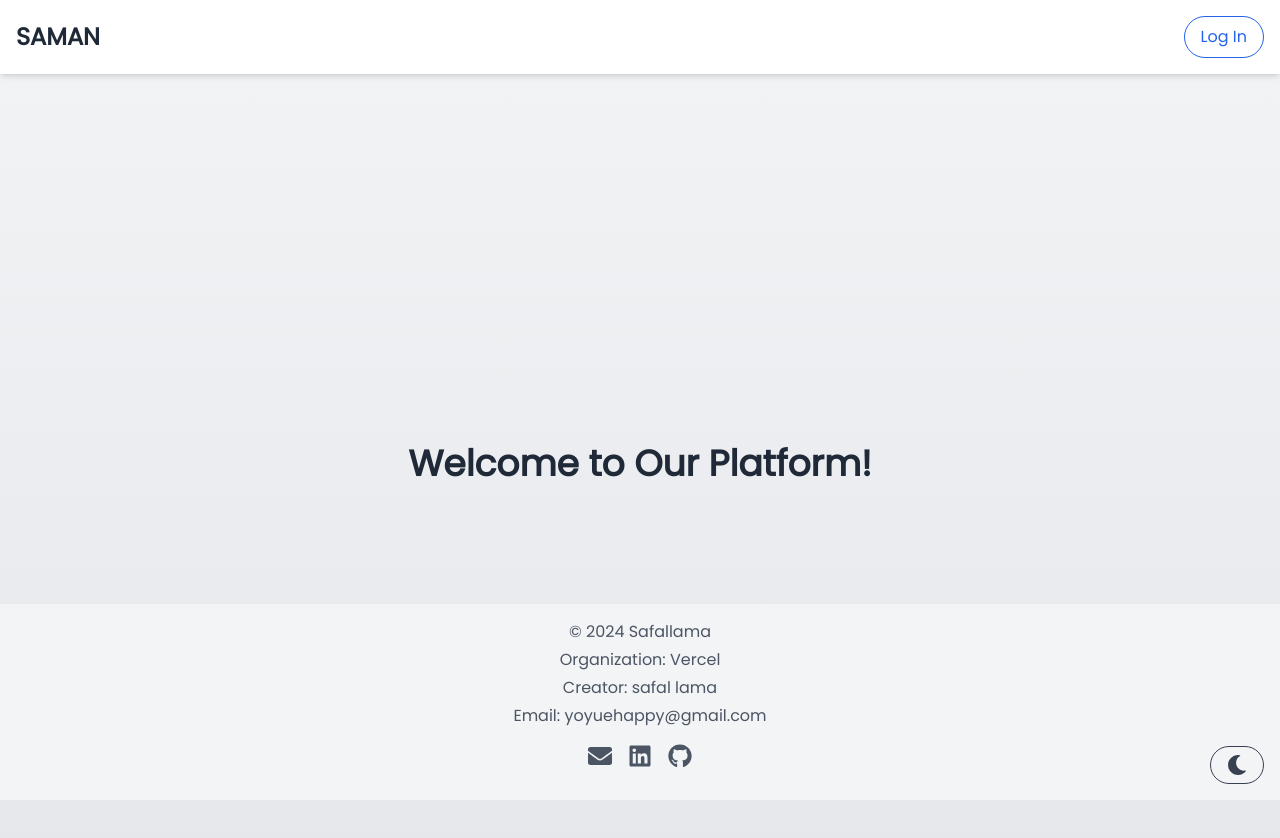
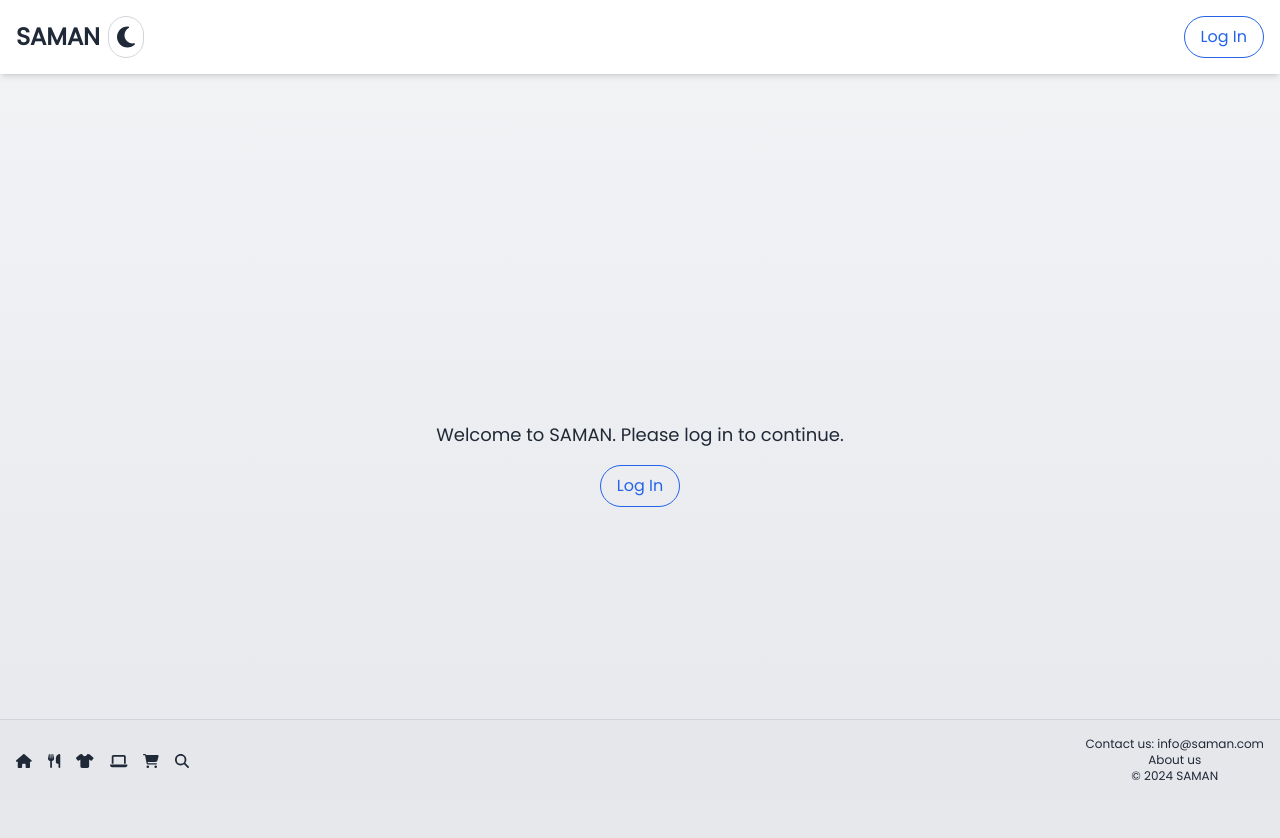
Before and after one commit to RyuZinOh/the-form, a Next.js app: page / in a window 1280 px wide. Shown: the top 838 px of the page. Built offline with nearby package versions, Linux system fonts and the light colour scheme; no server answers.

Commit message:
update 2 [login details storage sys.]

```diff
--- a/package.json
+++ b/package.json
@@ -9,7 +9,10 @@
     "lint": "next lint"
   },
   "dependencies": {
-    "firebase": "^10.12.4",
+    "@fortawesome/free-brands-svg-icons": "^6.6.0",
+    "@fortawesome/free-solid-svg-icons": "^6.6.0",
+    "@fortawesome/react-fontawesome": "^0.2.2",
+    "firebase": "^10.12.5",
     "next": "14.2.5",
     "nprogress": "^0.2.0",
     "react": "^18",
@@ -19,7 +22,6 @@
   "devDependencies": {
     "@types/node": "^20",
     "@types/nprogress": "^0.2.3",
-    "@types/react": "^18",
     "@types/react-dom": "^18",
     "eslint": "^8",
     "eslint-config-next": "14.2.5",
--- /dev/null
+++ b/src/app/auth/AuthContext.tsx
@@ -0,0 +1,43 @@
+'use client'
+
+import React, { createContext, useContext, useState, useEffect, ReactNode } from 'react';
+import { onAuthStateChanged, User } from 'firebase/auth';
+import { auth, firestore } from '../lib/firebase-config';
+import { doc, getDoc } from 'firebase/firestore';
+
+interface AuthContextType {
+  user: User | null;
+  username: string | null;
+  loading: boolean;
+}
+
+const AuthContext = createContext<AuthContextType>({ user: null, username: null, loading: true });
+
+export const AuthProvider: React.FC<{ children: ReactNode }> = ({ children }) => {
+  const [user, setUser] = useState<User | null>(null);
+  const [username, setUsername] = useState<string | null>(null);
+  const [loading, setLoading] = useState<boolean>(true);
+
+  useEffect(() => {
+    const unsubscribe = onAuthStateChanged(auth, async (user) => {
+      setUser(user);
+      if (user) {
+        const userDoc = await getDoc(doc(firestore, 'users', user.uid));
+        if (userDoc.exists()) {
+          setUsername(userDoc.data()?.username || null);
+        }
+      }
+      setLoading(false);
+    });
+
+    return () => unsubscribe();
+  }, []);
+
+  return (
+    <AuthContext.Provider value={{ user, username, loading }}>
+      {children}
+    </AuthContext.Provider>
+  );
+};
+
+export const useAuth = () => useContext(AuthContext);
--- a/src/app/components/Navbar.tsx
+++ b/src/app/components/Navbar.tsx
@@ -2,25 +2,52 @@
 
 import { useState } from 'react';
 import AuthPage from '../page';
+import { FaUserCircle, FaTimes } from 'react-icons/fa';
+import { useAuth } from '../auth/AuthContext';
 
 const Navbar = () => {
   const [isOpen, setIsOpen] = useState(false);
+  const [isProfileOpen, setIsProfileOpen] = useState(false);
+  const { user, username } = useAuth();
 
   const toggleAuthPage = () => setIsOpen(prev => !prev);
+  const toggleProfileMenu = () => setIsProfileOpen(prev => !prev);
 
   return (
-    <>
-      <nav className="fixed top-0 right-0 p-4 bg-gray-800 text-white w-full flex justify-between items-center">
-        <h1 className="text-xl font-bold">My Website</h1>
+    <nav className="fixed top-0 right-0 p-4 bg-gray-800 text-white w-full flex justify-between items-center">
+      <h1 className="text-xl font-bold">SAMAN</h1>
+      {user ? (
+        <div className="relative flex items-center">
+          <button
+            onClick={toggleProfileMenu}
+            className="flex items-center p-2 rounded-full hover:bg-gray-700 transition duration-200"
+          >
+            <FaUserCircle size={24} />
+            {username && <span className="ml-2">{username}</span>}
+          </button>
+          {isProfileOpen && (
+            <div className="absolute right-0 mt-2 w-48 bg-gray-900 text-white rounded-lg shadow-lg">
+              <button
+                onClick={() => {
+                  // Add logout functionality here
+                }}
+                className="w-full px-4 py-2 text-left hover:bg-gray-800"
+              >
+                Log Out
+              </button>
+            </div>
+          )}
+        </div>
+      ) : (
         <button
           onClick={toggleAuthPage}
           className="px-4 py-2 bg-blue-600 rounded-lg hover:bg-blue-700 transition duration-200"
         >
           {isOpen ? 'Close' : 'Sign Up / Log In'}
         </button>
-      </nav>
+      )}
       {isOpen && <AuthPage />}
-    </>
+    </nav>
   );
 };
 
--- a/src/app/layout.tsx
+++ b/src/app/layout.tsx
@@ -1,23 +1,25 @@
-import type { Metadata } from 'next';
+import { AuthProvider } from './auth/AuthContext';
 import { Poppins } from 'next/font/google';
 import './globals.css';
 
 const poppins = Poppins({ subsets: ['latin'], weight: '400' });
 
-export const metadata: Metadata = {
+export const metadata = {
   title: 'Saman',
   description: 'A platform to showcase various things',
 };
 
 export default function RootLayout({
   children,
-}: Readonly<{
+}: {
   children: React.ReactNode;
-}>) {
+}) {
   return (
     <html lang="en">
       <body className={poppins.className}>
-        {children}
+        <AuthProvider>
+          {children}
+        </AuthProvider>
       </body>
     </html>
   );
--- a/src/app/page.tsx
+++ b/src/app/page.tsx
@@ -1,75 +1,84 @@
 'use client';
 
-import { useState, useEffect, useRef, FormEvent } from 'react';
+import { useState, FormEvent, useEffect } from 'react';
 import { useRouter } from 'next/navigation';
 import { auth, firestore } from './lib/firebase-config';
 import { createUserWithEmailAndPassword, signInWithEmailAndPassword } from 'firebase/auth';
-import { doc, getDoc } from 'firebase/firestore';
-import { FaEnvelope, FaLock, FaLinkedin, FaGithub, FaTimes, FaSun, FaMoon } from 'react-icons/fa';
-import LoadingPage from './components/LoadinPage';
+import { collection, doc, setDoc, getDocs, query, where } from 'firebase/firestore';
+import { FontAwesomeIcon } from '@fortawesome/react-fontawesome';
+import { faEnvelope, faLock, faSignOutAlt, faTimes, faSun, faMoon, faUser, faHome, faTshirt, faLaptop, faShoppingCart, faSearch, faUtensils, faCopyright } from '@fortawesome/free-solid-svg-icons';
+import LoadingPage from './components/LoadingPage';
+import { useAuth } from './auth/AuthContext';
 
 const Page = () => {
-  const [email, setEmail] = useState('');
+  const { user, username, loading: authLoading } = useAuth();
+  const [emailOrUsername, setEmailOrUsername] = useState('');
   const [password, setPassword] = useState('');
+  const [usernameInput, setUsernameInput] = useState('');
   const [error, setError] = useState<string | null>(null);
   const [isSignUp, setIsSignUp] = useState(false);
   const [isFormVisible, setIsFormVisible] = useState(false);
-  const [isLoggedIn, setIsLoggedIn] = useState(false);
-  const [videoUrl, setVideoUrl] = useState<string | null>(null);
   const [theme, setTheme] = useState<'light' | 'dark'>('light');
+  const [successMessage, setSuccessMessage] = useState<string | null>(null);
   const [loading, setLoading] = useState(true);
-  const [successMessage, setSuccessMessage] = useState<string | null>(null);
-
-  const iframeRef = useRef<HTMLIFrameElement>(null);
+  const [showLoadingPage, setShowLoadingPage] = useState(true);
   const router = useRouter();
 
   useEffect(() => {
-    const timer = setTimeout(() => setLoading(false), 3000);
-    return () => clearTimeout(timer);
-  }, []);
+    if (!authLoading) {
+      setLoading(false);
+      setShowLoadingPage(false);
+    }
+  }, [authLoading]);
 
   useEffect(() => {
-    if (!isLoggedIn || successMessage) return;
-
-    const fetchVideoUrl = async () => {
-      try {
-        const docRef = doc(firestore, '001', 'video-uwu');
-        const docSnap = await getDoc(docRef);
-
-        if (!docSnap.exists()) throw new Error('No video found');
-
-        const { videos } = docSnap.data() || {};
-        if (!videos) throw new Error('Video URL is undefined or empty');
-
-        const fileId = videos.match(/\/d\/(.*?)\//)?.[1];
-        if (!fileId) throw new Error('Unable to extract file ID from URL');
-
-        setVideoUrl(`https://drive.google.com/file/d/${fileId}/preview`);
-      } catch (err) {
-        setError((err as Error).message || 'An unexpected error occurred.');
+    if (window.performance && performance.navigation.type === 1) {
+      setShowLoadingPage(true);
+    } else {
+      setShowLoadingPage(false);
     }
-    };
-
-    fetchVideoUrl();
-  }, [isLoggedIn, successMessage]);
+  }, []);
 
   const handleSubmit = async (e: FormEvent) => {
     e.preventDefault();
+    setLoading(true);
+    setError(null);
+
     try {
-      isSignUp
-        ? await createUserWithEmailAndPassword(auth, email, password)
-        : await signInWithEmailAndPassword(auth, email, password);
+      if (isSignUp) {
+        await createUserWithEmailAndPassword(auth, emailOrUsername, password);
+        await setDoc(doc(firestore, 'users', auth.currentUser?.uid || ''), { username: usernameInput, email: emailOrUsername });
+        setSuccessMessage('Sign Up Successfully! Please log in.');
+        setIsSignUp(false);
+        setIsFormVisible(true);
+        setEmailOrUsername('');
+        setPassword('');
+        setUsernameInput('');
+      } else {
+        const isEmail = emailOrUsername.includes('@');
+        let userEmail;
 
-      if (isSignUp) {
-        setSuccessMessage("Sign Up Successfully!");
-        setIsLoggedIn(true);
-        setIsFormVisible(false);
+        if (isEmail) {
+          await signInWithEmailAndPassword(auth, emailOrUsername, password);
+          router.push('/');
         } else {
-        setIsLoggedIn(true);
-        setIsFormVisible(false);
+          const userQuery = query(collection(firestore, 'users'), where('username', '==', emailOrUsername));
+          const userSnap = await getDocs(userQuery);
+
+          if (!userSnap.empty) {
+            const userDoc = userSnap.docs[0];
+            userEmail = userDoc.data().email;
+            await signInWithEmailAndPassword(auth, userEmail, password);
+            router.push('/');
+          } else {
+            setError('Username does not exist.');
+          }
+        }
       }
     } catch (err) {
       setError((err as Error).message || 'An unexpected error occurred.');
+    } finally {
+      setLoading(false);
     }
   };
 
@@ -77,162 +86,174 @@ const Page = () => {
     setTheme(prev => (prev === 'light' ? 'dark' : 'light'));
   };
 
-  if (loading) return <LoadingPage />;
+  if (showLoadingPage) return <LoadingPage />;
 
-  const formClasses = `flex items-center border rounded-lg shadow-sm ${theme === 'light' ? 'bg-gray-100 border-gray-300' : 'bg-gray-700 border-gray-600'}`;
-  const inputClasses = `flex-1 p-2 border-none rounded-lg ${theme === 'light' ? 'bg-white text-gray-800' : 'bg-gray-800 text-white'}`;
+  const formClasses = `flex flex-col items-center border rounded-lg shadow-md p-4 ${theme === 'light' ? 'bg-gray-100 border-gray-300' : 'bg-gray-700 border-gray-600'}`;
+  const inputClasses = `w-full p-2 mb-2 border rounded-lg ${theme === 'light' ? 'bg-white text-gray-800' : 'bg-gray-800 text-white'}`;
   const buttonClasses = `w-full py-2 rounded-full shadow-md transition duration-200 ${theme === 'light' ? 'bg-gray-700 hover:bg-gray-600' : 'bg-gray-600 hover:bg-gray-500'} text-white`;
 
   return (
     <div className={`font-poppins ${theme === 'light' ? 'text-gray-800 bg-gradient-to-b from-gray-100 to-gray-200' : 'text-white bg-gradient-to-b from-black to-gray-900'}`}>
-      <header className={`fixed top-0 left-0 right-0 ${theme === 'light' ? 'bg-white text-gray-800 shadow-md' : 'bg-black text-white border-b border-gray-800'} shadow-md z-50`}>
-        <nav className="flex justify-between items-center p-4">
-          <h1 className="text-2xl font-bold">SAMAN</h1>
+      <header className={`fixed top-0 left-0 right-0 p-4 ${theme === 'light' ? 'bg-white text-gray-800 shadow-md' : 'bg-black text-white border-b border-gray-800'} z-50`}>
+  <nav className="flex items-center justify-between max-w-7xl mx-auto">
+  <h1 className="text-2xl font-bold flex items-center space-x-2">
+      <span>SAMAN</span>
       <button
-            onClick={() => {
-              setIsSignUp(false);
-              setIsFormVisible(prev => !prev);
-            }}
+        onClick={toggleTheme}
+        className={`p-2 rounded-full border ${theme === 'light' ? 'border-gray-300 hover:bg-gray-100' : 'border-gray-600 hover:bg-gray-700'} transition duration-200 bg-transparent flex items-center justify-center`}
+      >
+        <FontAwesomeIcon icon={theme === 'light' ? faMoon : faSun} />
+      </button>
+    </h1>{user ? (
+      <div className="flex items-center space-x-4">
+        <span className="flex items-center space-x-2">
+          <FontAwesomeIcon icon={faUser} size="lg" />
+          <span>{username || user.email}</span>
+        </span>
+        <button
+          onClick={() => auth.signOut()}
+          className={`px-4 py-2 rounded-full border ${theme === 'light' ? 'border-red-600 text-red-600 hover:bg-red-100' : 'border-red-500 text-red-500 hover:bg-red-600'} bg-transparent hover:bg-opacity-10 transition duration-200`}
+        >
+          <FontAwesomeIcon icon={faSignOutAlt} />
+        </button>
+      </div>
+    ) : (
+      <button
+        onClick={() => setIsFormVisible(prev => !prev)}
         className={`px-4 py-2 rounded-full border ${theme === 'light' ? 'border-blue-600 text-blue-600 hover:bg-blue-100' : 'border-blue-500 text-blue-500 hover:bg-blue-600'} bg-transparent hover:bg-opacity-10 transition duration-200`}
       >
-            {isFormVisible ? <FaTimes size={20} /> : 'Log In'}
+        {isFormVisible ? <FontAwesomeIcon icon={faTimes} size="lg" /> : 'Log In'}
       </button>
+    )}
   </nav>
 </header>
+
 
       <main className="pt-16">
         {successMessage ? (
           <div className="flex flex-col items-center justify-center min-h-screen p-4">
-            {successMessage === "You have been cutely rickrolled!" && videoUrl && (
-              <>
-                <iframe
-                  ref={iframeRef}
-                  src={videoUrl}
-                  width="800"
-                  height="450"
-                  frameBorder="0"
-                  allow="autoplay; encrypted-media"
-                  allowFullScreen
-                  title="Video"
-                  className="rounded-lg shadow-md"
-                />
-                <h1 className={`text-3xl font-bold mt-4 ${theme === 'light' ? 'text-gray-800' : 'text-white'}`}>{successMessage}</h1>
-              </>
-            )}
-            {successMessage === "Sign Up Successfully!" && (
-              <>
             <h1 className={`text-3xl font-bold ${theme === 'light' ? 'text-gray-800' : 'text-white'}`}>{successMessage}</h1>
-                <button
-                  onClick={() => router.back()}
-                  className={`px-4 py-2 rounded-full bg-blue-500 text-white hover:bg-blue-600 transition duration-200 mt-4`}
+            <p className="mt-4 text-lg">
+              do <button
+                onClick={() => {
+                  setIsFormVisible(true);
+                  setIsSignUp(false);
+                  setSuccessMessage(null);
+                }}
+                className="text-blue-500 hover:underline"
               >
-                  Go Back
-                </button>
-              </>
-            )}
-          </div>
-        ) : isLoggedIn ? (
-          <div className="flex flex-col items-center justify-center min-h-screen p-4">
-            {videoUrl ? (
-              <iframe
-                ref={iframeRef}
-                src={videoUrl}
-                width="800"
-                height="450"
-                frameBorder="0"
-                allow="autoplay; encrypted-media"
-                allowFullScreen
-                title="Video"
-                className="rounded-lg shadow-md"
-              />
-            ) : (
-              <h1 className={`text-4xl font-bold ${theme === 'light' ? 'text-gray-800' : 'text-white'}`}>u Have been cutely rickrolled....</h1>
-            )}
+                refresh
+              </button>.
+            </p>
           </div>
         ) : (
           <div className="flex items-center justify-center min-h-screen">
-            {!isFormVisible ? (
-              <h1 className={`text-4xl font-bold ${theme === 'light' ? 'text-gray-800' : 'text-white'}`}>Welcome to Our Platform!</h1>
-            ) : (
-              <div className="fixed inset-0 flex items-center justify-center bg-black bg-opacity-60">
-                <div className={`w-full max-w-md p-8 border rounded-lg shadow-lg ${theme === 'light' ? 'bg-white border-gray-200' : 'bg-gray-800 border-gray-600'}`}>
-                  <h1 className={`text-2xl font-bold text-center mb-6 ${theme === 'light' ? 'text-gray-800' : 'text-white'}`}>
-                    {isSignUp ? 'Sign Up' : 'Sign In'}
-                  </h1>
-                  {error && <p className={`text-red-500 text-center mb-4`}>{error}</p>}
-                  <form onSubmit={handleSubmit} className="flex flex-col gap-4">
-                    <div className={formClasses}>
-                      <div className={`flex items-center justify-center w-10 h-10 ${theme === 'light' ? 'text-gray-600' : 'text-gray-400'}`}>
-                        <FaEnvelope size={20} />
-                      </div>
+            {!user ? (
+              <div className="flex flex-col items-center w-full max-w-lg p-4">
+                {isFormVisible && (
+                  <form onSubmit={handleSubmit} className={formClasses}>
+                    <div className="flex items-center mb-4">
+                      <FontAwesomeIcon icon={faUser} className="mr-2 text-gray-500 dark:text-gray-400" />
                       <input
-                        type="email"
-                        placeholder="Email"
-                        value={email}
-                        onChange={(e) => setEmail(e.target.value)}
-                        required
+                        type="text"
+                        placeholder={isSignUp ? 'Username' : 'Username or Email'}
+                        value={isSignUp ? usernameInput : emailOrUsername}
+                        onChange={(e) => isSignUp ? setUsernameInput(e.target.value) : setEmailOrUsername(e.target.value)}
                         className={inputClasses}
                       />
                     </div>
-                    <div className={formClasses}>
-                      <div className={`flex items-center justify-center w-10 h-10 ${theme === 'light' ? 'text-gray-600' : 'text-gray-400'}`}>
-                        <FaLock size={20} />
+
+                    {isSignUp && (
+                      <div className="flex items-center mb-4">
+                        <FontAwesomeIcon icon={faEnvelope} className="mr-2 text-gray-500 dark:text-gray-400" />
+                        <input
+                          type="text"
+                          placeholder="Email"
+                          value={emailOrUsername}
+                          onChange={(e) => setEmailOrUsername(e.target.value)}
+                          className={inputClasses}
+                        />
                       </div>
+                    )}
+
+                    <div className="flex items-center mb-4">
+                      <FontAwesomeIcon icon={faLock} className="mr-2 text-gray-500 dark:text-gray-400" />
                       <input
                         type="password"
                         placeholder="Password"
                         value={password}
                         onChange={(e) => setPassword(e.target.value)}
-                        required
                         className={inputClasses}
                       />
                     </div>
                     <button type="submit" className={buttonClasses}>
-                      {isSignUp ? 'Sign Up' : 'Sign In'}
+                      {isSignUp ? 'Sign Up' : 'Log In'}
+                    </button>
+                    {error && <p className="text-red-600 mt-2">{error}</p>}
+                    <button
+                      type="button"
+                      onClick={() => {
+                        setIsSignUp(prev => !prev);
+                        setError(null);
+                      }}
+                      className="mt-2 text-blue-500 hover:underline"
+                    >
+                      {isSignUp ? 'Already have an account? Log In' : 'Don’t have an account? Sign Up'}
                     </button>
                   </form>
-                  <div className="mt-4 text-center">
+                )}
+                {!isFormVisible && !user && (
+                  <div className="flex flex-col items-center justify-center w-full max-w-md p-4">
+                    <p className={`text-lg ${theme === 'light' ? 'text-gray-800' : 'text-white'}`}>
+                      Welcome to SAMAN. Please {isSignUp ? 'sign up' : 'log in'} to continue.
+                    </p>
                     <button
-                      onClick={() => setIsSignUp(prev => !prev)}
-                      className={`text-blue-500 hover:underline ${theme === 'light' ? 'text-blue-600' : 'text-blue-400'}`}
+                      onClick={() => setIsFormVisible(true)}
+                      className={`mt-4 px-4 py-2 rounded-full border ${theme === 'light' ? 'border-blue-600 text-blue-600 hover:bg-blue-100' : 'border-blue-500 text-blue-500 hover:bg-blue-600'} bg-transparent hover:bg-opacity-10 transition duration-200`}
                     >
-                      {isSignUp ? 'Already have an account? Log In' : "Don't have an account? Sign Up"}
+                      {isSignUp ? 'Sign Up' : 'Log In'}
                     </button>
                   </div>
+                )}
               </div>
+            ) : (
+              <div className="flex flex-col items-center justify-center min-h-screen">
+                <p className={`text-3xl font-bold ${theme === 'light' ? 'text-gray-800' : 'text-white'}`}>
+                  Welcome back, {username || user.email}
+                </p>
               </div>
             )}
           </div>
         )}
       </main>
-
-      <footer className={`fixed bottom-0 left-0 right-0 py-4 ${theme === 'light' ? 'bg-gray-100 text-gray-800' : 'bg-gray-800 text-white'}`}>
-        <div className="flex flex-col items-center">
-          <div className="text-center mb-4">
-            <p className={`mb-1 ${theme === 'light' ? 'text-gray-600' : 'text-white'}`}>© 2024 Safallama</p>
-            <p className={`mb-1 ${theme === 'light' ? 'text-gray-600' : 'text-white'}`}>Organization: Vercel</p>
-            <p className={`mb-1 ${theme === 'light' ? 'text-gray-600' : 'text-white'}`}>Creator: safal lama</p>
-            <p className={`${theme === 'light' ? 'text-gray-600' : 'text-white'}`}>Email: yoyuehappy@gmail.com</p>
-          </div>
-          <div className="flex gap-4 mb-4">
-            <a href="mailto:contact@safallama.com" aria-label="Email Safallama" className={`hover:text-white ${theme === 'light' ? 'text-gray-600' : 'text-white'} transition-transform transform hover:scale-110`}>
-              <FaEnvelope size={24} />
+      <footer className={`fixed bottom-0 left-0 right-0 p-4 ${theme === 'light' ? 'bg-gray-200 text-gray-800' : 'bg-gray-800 text-white'} border-t border-gray-300`}>
+  <div className="flex justify-between items-center max-w-7xl mx-auto">
+    <div className="flex items-center space-x-4">
+      <a href="#home" className="text-lg hover:text-blue-500 transition duration-200">
+        <FontAwesomeIcon icon={faHome} className="text-sm" />
       </a>
-            <a href="https://linkedin.com" aria-label="Safallama LinkedIn" className={`hover:text-white ${theme === 'light' ? 'text-gray-600' : 'text-white'} transition-transform transform hover:scale-110`}>
-              <FaLinkedin size={24} />
+      <a href="#food" className="text-lg hover:text-blue-500 transition duration-200">
+        <FontAwesomeIcon icon={faUtensils} className="text-sm" />
       </a>
-            <a href="https://github.com" aria-label="Safallama GitHub" className={`hover:text-white ${theme === 'light' ? 'text-gray-600' : 'text-white'} transition-transform transform hover:scale-110`}>
-              <FaGithub size={24} />
+      <a href="#clothes" className="text-lg hover:text-blue-500 transition duration-200">
+        <FontAwesomeIcon icon={faTshirt} className="text-sm" />
+      </a>
+      <a href="#techs" className="text-lg hover:text-blue-500 transition duration-200">
+        <FontAwesomeIcon icon={faLaptop} className="text-sm" />
+      </a>
+      <a href="#shopping" className="text-lg hover:text-blue-500 transition duration-200">
+        <FontAwesomeIcon icon={faShoppingCart} className="text-sm" />
+      </a>
+      <a href="#search" className="text-lg hover:text-blue-500 transition duration-200">
+        <FontAwesomeIcon icon={faSearch} className="text-sm" />
       </a>
     </div>
-          <div className="absolute bottom-4 right-4">
-            <button
-              aria-label="Toggle dark/light mode"
-              onClick={toggleTheme}
-              className={`flex items-center justify-center px-4 py-2 rounded-full border ${theme === 'light' ? 'border-gray-700 text-gray-700 hover:bg-gray-100' : 'border-gray-600 text-gray-600 hover:bg-gray-700'} bg-transparent hover:bg-opacity-10 transition-all`}
-            >
-              {theme === 'light' ? <FaMoon size={20} /> : <FaSun size={20} />}
-            </button>
+    <div className="flex items-center space-x-4">
+    </div>
+    <div className="text-center text-xs">
+      <p>Contact us: info@saman.com</p>
+      <p>About us</p>
+      <p>&copy; 2024 SAMAN</p>
     </div>
   </div>
 </footer>
```
Also changed, not shown: src/app/globals.css (+44 -4 lines), src/app/components/LoadingPage.tsx (renamed from src/app/components/LoadinPage.tsx), 1 other file (tests, documents, lock files or other folders). Lines whose indentation alone changed are shown as unchanged.
